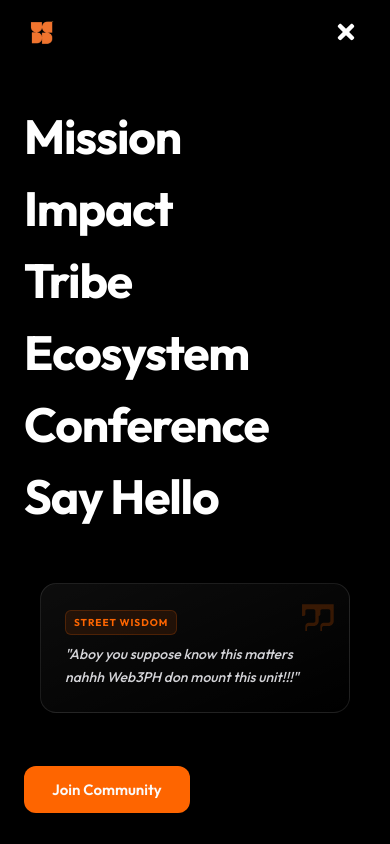
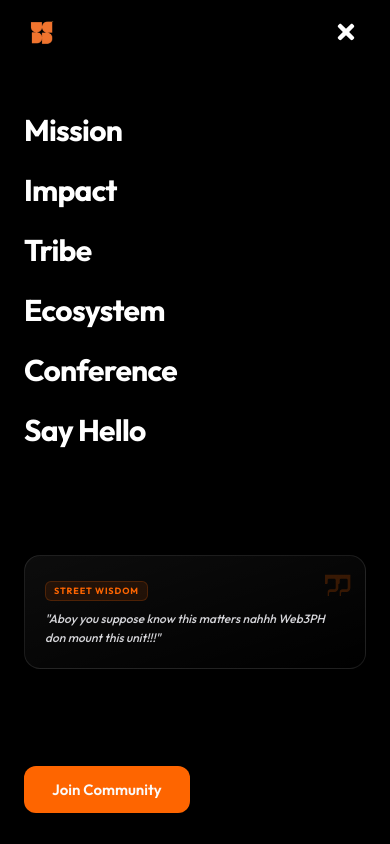
Before and after one commit to Let-s-build-DAO/web3phc, a React (Vite) app: page /ecosystem in a window 390 px wide. Both pictures are taken after a click on the button 346 px from the left and 32 px from the top of the page. Shown: the top 844 px of the page. Built offline with nearby package versions, Linux system fonts and the light colour scheme; a web font is replaced by a local one.

Commit message:
refactor: Reduce mobile navigation and footer element sizes and update the "Add Your Project" link to an external form.

```diff
--- a/src/components/HeaderNav.jsx
+++ b/src/components/HeaderNav.jsx
@@ -120,7 +120,7 @@ const HeaderNav = () => {
                                     key={to}
                                     href={to}
                                     onClick={() => setIsOpen(false)}
-                                    className="text-4xl sm:text-5xl font-bold text-white hover:text-brand-primary transition-colors tracking-tight"
+                                    className="text-2xl sm:text-3xl font-bold text-white hover:text-brand-primary transition-colors tracking-tight"
                                 >
                                     {label}
                                 </a>
@@ -128,7 +128,7 @@ const HeaderNav = () => {
                                 <Link
                                     key={to}
                                     to={to}
-                                    className="text-4xl sm:text-5xl font-bold text-white hover:text-brand-primary transition-colors tracking-tight"
+                                    className="text-2xl sm:text-3xl font-bold text-white hover:text-brand-primary transition-colors tracking-tight"
                                 >
                                     {label}
                                 </Link>
@@ -136,20 +136,20 @@ const HeaderNav = () => {
                             ))}
                         </nav>
 
-                        <div className="flex-1 flex flex-col justify-center w-full px-4">
+                        <div className="flex-1 flex flex-col justify-center w-full ">
                             {/* Mobile Only Slang Footer - Creative Style */}
-                            <div className="relative p-6 rounded-2xl bg-gradient-to-br from-white/5 to-transparent border border-white/10 overflow-hidden group">
+                            <div className="relative p-5 rounded-2xl bg-gradient-to-br from-white/5 to-transparent border border-white/10 overflow-hidden group">
                                 <div className="absolute top-0 right-0 p-3 opacity-20 text-brand-primary">
-                                    <svg width="40" height="40" viewBox="0 0 24 24" fill="currentColor">
+                                    <svg width="32" height="32" viewBox="0 0 24 24" fill="currentColor">
                                         <path d="M14.017 21L14.017 18C14.017 16.8954 14.9124 16 16.017 16H19.017C19.5693 16 20.017 15.5523 20.017 15V9C20.017 8.44772 19.5693 8 19.017 8H15.017C14.4647 8 14.017 8.44772 14.017 9V11C14.017 11.5523 13.5693 12 13.017 12H12.017V5H22.017V15C22.017 16.6569 20.6739 18 19.017 18H16.017C15.4647 18 15.017 18.4477 15.017 19V21H14.017ZM5.0166 21L5.0166 18C5.0166 16.8954 5.91203 16 7.0166 16H10.0166C10.5689 16 11.0166 15.5523 11.0166 15V9C11.0166 8.44772 10.5689 8 10.0166 8H6.0166C5.46432 8 5.0166 8.44772 5.0166 9V11C5.0166 11.5523 4.56889 12 4.0166 12H3.0166V5H13.0166V15C13.0166 16.6569 11.6735 18 10.0166 18H7.0166C6.46432 18 6.0166 18.4477 6.0166 19V21H5.0166Z" />
                                     </svg>
                                 </div>
 
-                                <span className="inline-block px-2 py-1 mb-2 text-[10px] font-bold uppercase tracking-widest text-brand-primary bg-brand-primary/10 rounded-md border border-brand-primary/20">
+                                <span className="inline-block px-2 py-0.5 mb-2 text-[9px] font-bold uppercase tracking-widest text-brand-primary bg-brand-primary/10 rounded-md border border-brand-primary/20">
                                     Street Wisdom
                                 </span>
 
-                                <p className="text-zinc-300 text-sm font-medium italic leading-relaxed relative z-10">
+                                <p className="text-zinc-300 text-xs font-medium italic leading-relaxed relative z-10">
                                     &quot;{slang}&quot;
                                 </p>
                             </div>
--- a/src/pages/Ecosystem.jsx
+++ b/src/pages/Ecosystem.jsx
@@ -357,12 +357,14 @@ const Ecosystem = () => {
              <p className="text-zinc-400 mb-8 max-w-xl mx-auto relative z-10">
                 Join the growing Web3PHC ecosystem. List your project to get discovered by builders, investors, and community members.
              </p>
-             <Link
-              to="/ecosystem/add"
+             <a
+              href="https://docs.google.com/forms/d/e/1FAIpQLScyU7PsF8zWkmuSce2nW2IP0IAiLNkcqaxd2-BHZvBm6H2q1Q/viewform?usp=publish-editor"
+              target="_blank"
+              rel="noopener noreferrer"
               className="relative z-10 btn inline-flex items-center gap-2 transform hover:scale-105 transition-transform shadow-lg shadow-brand-primary/25"
             >
               Add Your Project <FaArrowRight />
-            </Link>
+            </a>
         </div>
       </div>
     </div>
```
